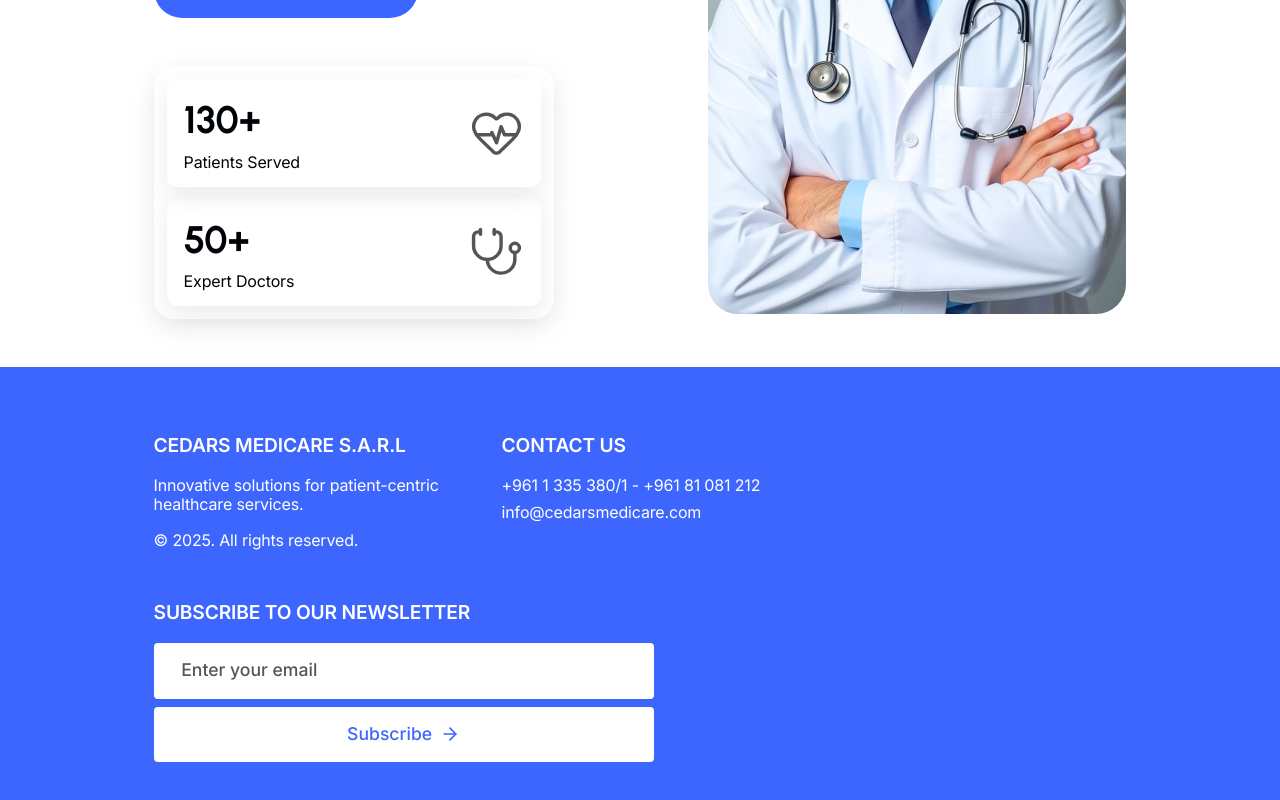
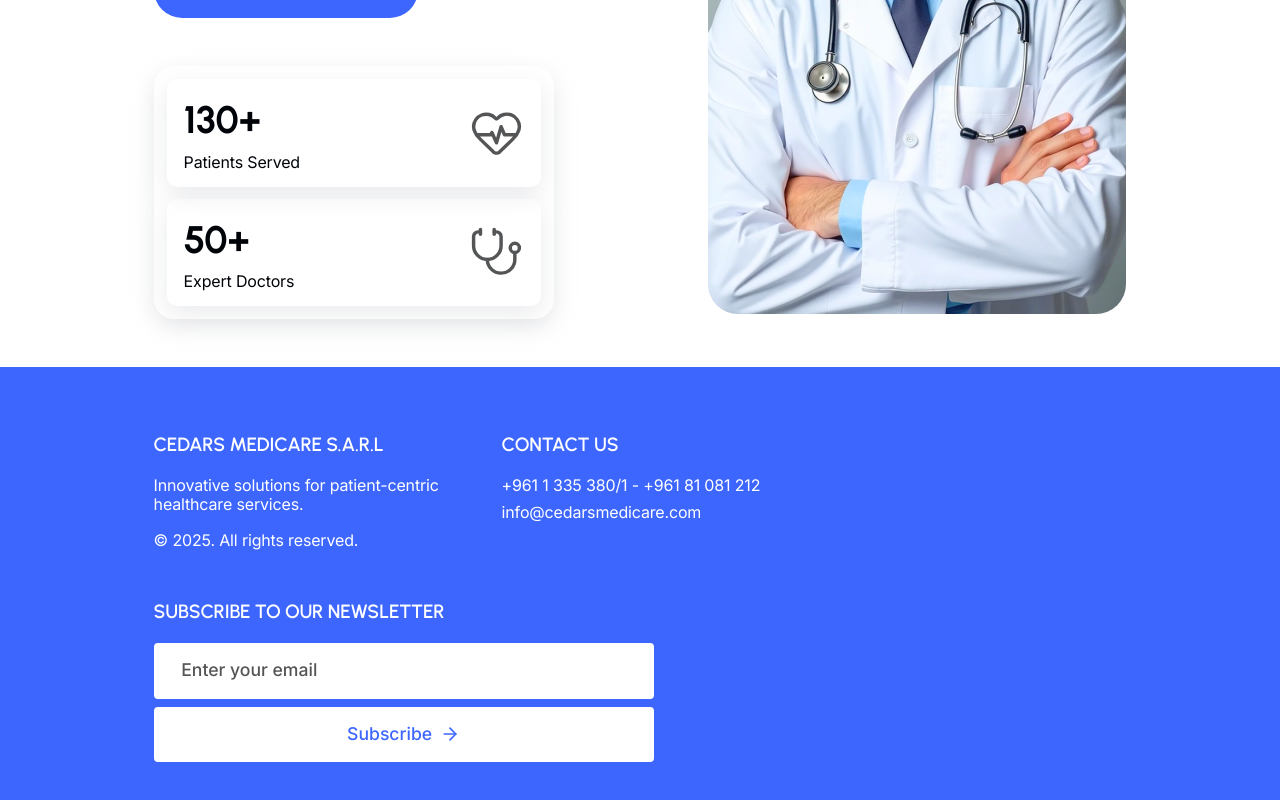
Before and after one commit to NjohPrince/cedars-medicare, a Next.js app: page / in a window 1280 px wide. Shown: the part 554-1354 px from the top of the page. Built offline with nearby package versions, Linux system fonts and the light colour scheme.

Commit message:
fix(component): adjusted footer headling font

```diff
--- a/components/organisms/footer/footer.module.css
+++ b/components/organisms/footer/footer.module.css
@@ -8,6 +8,7 @@
 .footer h2 {
   font-size: 1.2rem;
   font-weight: 600;
+  font-family: var(--font-primary);
 }
 
 .footer p {
```
